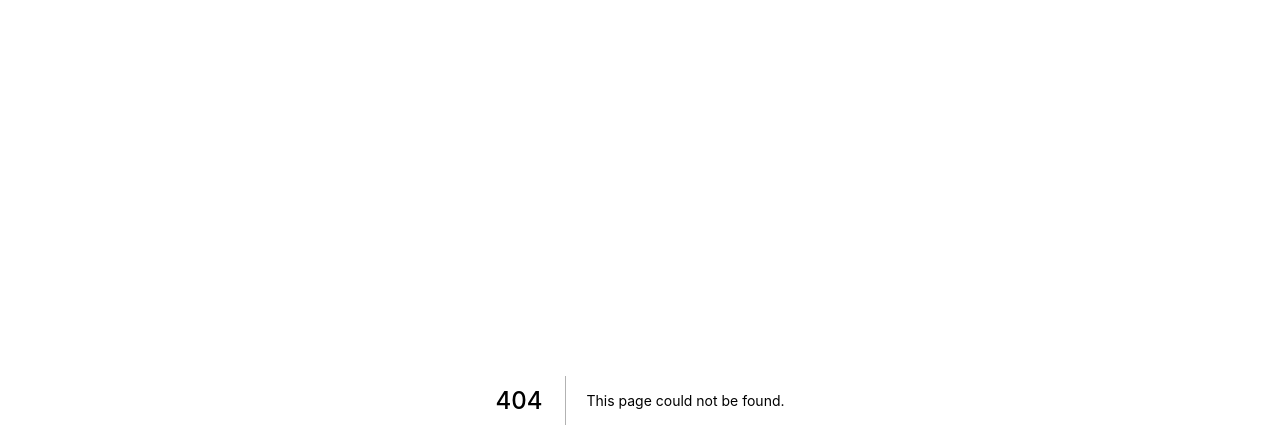
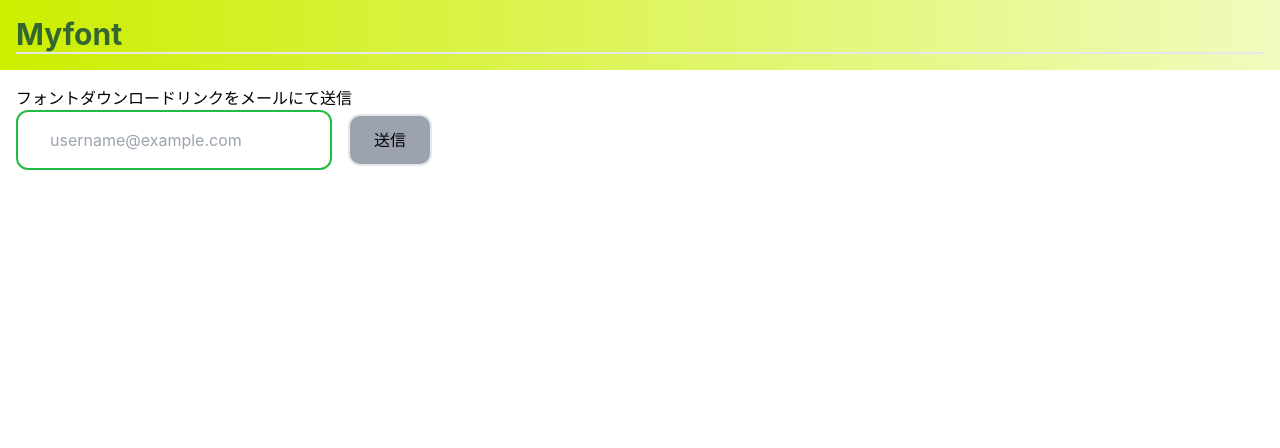
Before and after one commit to tosaken1116/my-font-front-end, a Next.js app: page /input_mail_address in a window 1280 px wide. Before the commit this address had no page. Shown: the top 448 px of the page. Built offline with nearby package versions, Linux system fonts and the light colour scheme.

Commit message:
#3[add]メールアドレス送信フォームの作成

```diff
--- /dev/null
+++ b/pages/input_mail_address.tsx
@@ -0,0 +1,45 @@
+import { useState } from "react";
+import Header from "./components/header";
+
+export default function InputMailAddress() {
+  const [mailAddress, setMailAddress] = useState<string>();
+  const [error, setError] = useState<string>();
+  const handleMailAddress = (event) => {
+    setMailAddress(event.target.values);
+  };
+  const submitMailAddress = (event) => {
+    console.log("=============");
+
+    const regex =
+      /^[a-zA-Z0-9_.+-]+@([a-zA-Z0-9][a-zA-Z0-9-]*[a-zA-Z0-9]*\.)+[a-zA-Z]{2,}$/;
+    event.preventDefault();
+    if (!regex.test(mailAddress)) {
+      setError("※無効なメールアドレスです");
+      setMailAddress("");
+    }
+  };
+  return (
+    <div>
+      <Header></Header>
+      <div className="mt-4 ml-4">
+        <div>フォントダウンロードリンクをメールにて送信</div>
+        <form onSubmit={submitMailAddress}>
+          <input
+            className="rounded-xl border-2 border-[#22bb44] py-4 px-8 hover:border-[#55f0e1]"
+            type="text"
+            placeholder="username@example.com"
+            value={mailAddress}
+            onChange={handleMailAddress}
+          />
+          <button
+            className=" ml-4 rounded-xl border-2 border-gray-200 bg-gray-400 py-3 px-6 hover:scale-110 hover:transform hover:border-gray-200 hover:bg-gray-700 hover:duration-200"
+            type="submit"
+          >
+            送信
+          </button>
+        </form>
+        <div className={error == "" ? "" : "text-red-500"}>{error}</div>
+      </div>
+    </div>
+  );
+}
```
